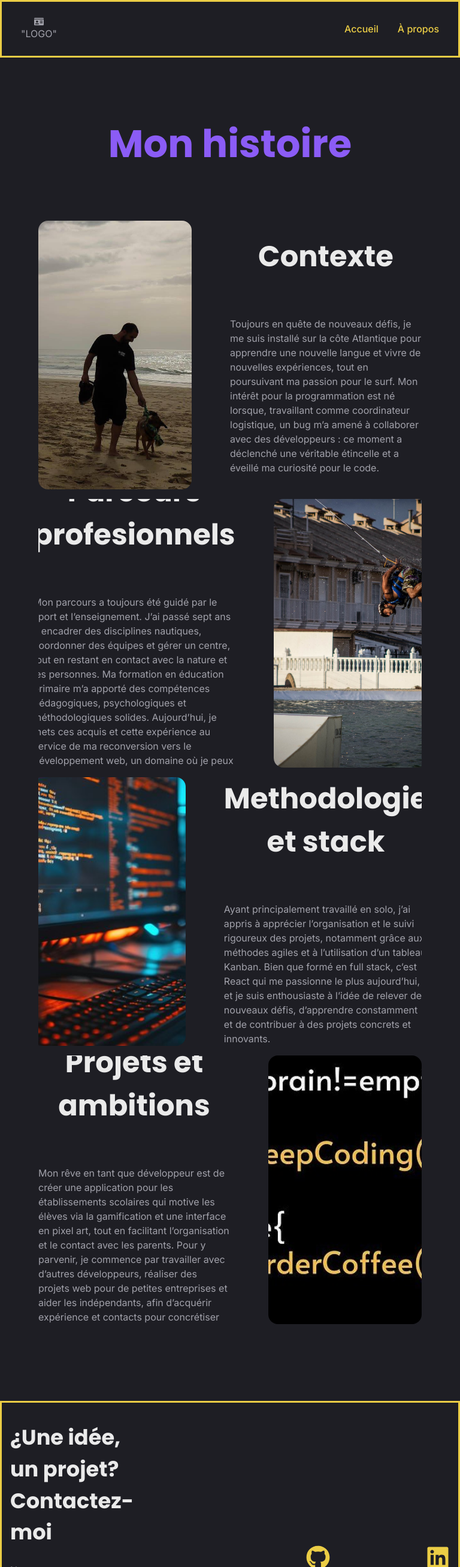
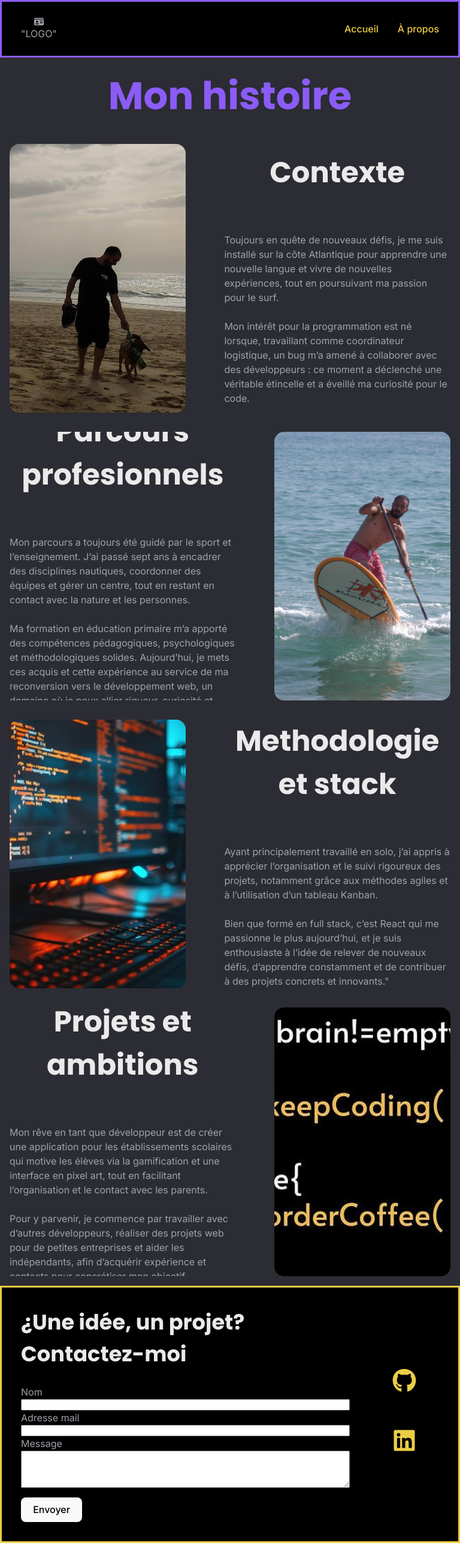
Before and after one commit to AbelMRuso/Portfolio, a React (Vite) app: page /about in a window 768 px wide. Shown: the top 2613 px of the page at 60% size. After the commit the page ends 2573 px from the top, so only its background shows below. Built offline with nearby package versions, Linux system fonts and the light colour scheme; no server answers; a web font is replaced by a local one.

Commit message:
Version responsive mobile et tablette mise en place

```diff
--- a/src/assets/components/about-section/AboutSection.jsx
+++ b/src/assets/components/about-section/AboutSection.jsx
@@ -1,7 +1,7 @@
 import AboutBlock from "../about-block/AboutBlock";
 import styles from "../about-section/AboutSection.module.scss";
 import imgContext from "../../../../public/images/img-contexte.jpeg";
-import imgParcours from "../../../../public/images/img-parcours2.jpg";
+import imgParcours from "../../../../public/images/img-parcours.jpg";
 import imgStack from "../../../../public/images/img-stack2.jpg";
 import imgAmbitions from "../../../../public/images/img-ambitions.jpg";
 
@@ -14,14 +14,25 @@ function AboutSection() {
                     image={imgContext}
                     title={"Contexte"}
                     text={
-                        "Toujours en quête de nouveaux défis, je me suis installé sur la côte Atlantique pour apprendre une nouvelle langue et vivre de nouvelles expériences, tout en poursuivant ma passion pour le surf. Mon intérêt pour la programmation est né lorsque, travaillant comme coordinateur logistique, un bug m’a amené à collaborer avec des développeurs : ce moment a déclenché une véritable étincelle et a éveillé ma curiosité pour le code."
+                        <>
+                            Toujours en quête de nouveaux défis, je me suis installé sur la côte Atlantique pour apprendre une nouvelle langue et
+                            vivre de nouvelles expériences, tout en poursuivant ma passion pour le surf.<br></br>
+                            <br></br> Mon intérêt pour la programmation est né lorsque, travaillant comme coordinateur logistique, un bug m’a amené à
+                            collaborer avec des développeurs : ce moment a déclenché une véritable étincelle et a éveillé ma curiosité pour le code.
+                        </>
                     }
                 />
                 <AboutBlock
                     image={imgParcours}
                     title={"Parcours profesionnels"}
                     text={
-                        "Mon parcours a toujours été guidé par le sport et l’enseignement. J’ai passé sept ans à encadrer des disciplines nautiques, coordonner des équipes et gérer un centre, tout en restant en contact avec la nature et les personnes. Ma formation en éducation primaire m’a apporté des compétences pédagogiques, psychologiques et méthodologiques solides. Aujourd’hui, je mets ces acquis et cette expérience au service de ma reconversion vers le développement web, un domaine où je peux allier rigueur, curiosité et goût pour les défis."
+                        <>
+                            Mon parcours a toujours été guidé par le sport et l’enseignement. J’ai passé sept ans à encadrer des disciplines
+                            nautiques, coordonner des équipes et gérer un centre, tout en restant en contact avec la nature et les personnes.<br></br>
+                            <br></br> Ma formation en éducation primaire m’a apporté des compétences pédagogiques, psychologiques et méthodologiques
+                            solides. Aujourd’hui, je mets ces acquis et cette expérience au service de ma reconversion vers le développement web, un
+                            domaine où je peux allier rigueur, curiosité et goût pour les défis."
+                        </>
                     }
                     reverse
                 />
@@ -29,14 +40,24 @@ function AboutSection() {
                     image={imgStack}
                     title={"Methodologie et stack"}
                     text={
-                        "Ayant principalement travaillé en solo, j’ai appris à apprécier l’organisation et le suivi rigoureux des projets, notamment grâce aux méthodes agiles et à l’utilisation d’un tableau Kanban. Bien que formé en full stack, c’est React qui me passionne le plus aujourd’hui, et je suis enthousiaste à l’idée de relever de nouveaux défis, d’apprendre constamment et de contribuer à des projets concrets et innovants."
+                        <>
+                            Ayant principalement travaillé en solo, j’ai appris à apprécier l’organisation et le suivi rigoureux des projets,
+                            notamment grâce aux méthodes agiles et à l’utilisation d’un tableau Kanban.<br></br>
+                            <br></br> Bien que formé en full stack, c’est React qui me passionne le plus aujourd’hui, et je suis enthousiaste à l’idée
+                            de relever de nouveaux défis, d’apprendre constamment et de contribuer à des projets concrets et innovants."
+                        </>
                     }
                 />
                 <AboutBlock
                     image={imgAmbitions}
                     title={"Projets et ambitions"}
                     text={
-                        "Mon rêve en tant que développeur est de créer une application pour les établissements scolaires qui motive les élèves via la gamification et une interface en pixel art, tout en facilitant l’organisation et le contact avec les parents. Pour y parvenir, je commence par travailler avec d’autres développeurs, réaliser des projets web pour de petites entreprises et aider les indépendants, afin d’acquérir expérience et contacts pour concrétiser mon objectif."
+                        <>
+                            Mon rêve en tant que développeur est de créer une application pour les établissements scolaires qui motive les élèves via
+                            la gamification et une interface en pixel art, tout en facilitant l’organisation et le contact avec les parents.<br></br>
+                            <br></br> Pour y parvenir, je commence par travailler avec d’autres développeurs, réaliser des projets web pour de petites
+                            entreprises et aider les indépendants, afin d’acquérir expérience et contacts pour concrétiser mon objectif.
+                        </>
                     }
                     reverse
                 />
--- a/src/assets/components/about-section/AboutSection.module.scss
+++ b/src/assets/components/about-section/AboutSection.module.scss
@@ -5,7 +5,8 @@
     width: 100%;
     padding: 4em;
     gap: 1em;
-    margin: 2em 0;
+    padding: 2em 4em;
+    background-color: var(--color-bg-secondary);
 }
 
 .contenair h1 {
@@ -22,3 +23,18 @@
         margin-bottom: 0;
     }
 }
+
+@media (min-width: 768px) and (max-width: 1023px) {
+    .contenair {
+        padding: 1em;
+        gap: 2em;
+    }
+
+    .contenair h1 {
+        margin-bottom: 0;
+    }
+
+    .text {
+        gap: 1em;
+    }
+}
--- a/src/assets/components/footer/Footer.module.scss
+++ b/src/assets/components/footer/Footer.module.scss
@@ -2,19 +2,20 @@
     display: flex;
     justify-content: center;
     align-items: center;
-    gap: 18em;
+    gap: 16em;
     width: 100%;
     height: auto;
     border: solid var(--color-link);
     padding: 2em;
-    margin-top: 4em;
+    background-color: black;
 }
 
 .liensContenair {
     display: flex;
-    align-items: end;
-    gap: 4em;
+    align-items: center;
+    justify-content: space-around;
     font-size: 2.5em;
+    width: 20%;
 }
 
 @media (max-width: 767px) {
@@ -24,3 +25,15 @@
         gap: 3em;
     }
 }
+
+@media (min-width: 768px) and (max-width: 1023px) {
+    .footerContenair {
+        gap: 2em;
+    }
+
+    .liensContenair {
+        flex-direction: column;
+        gap: 1em;
+        width: 20%;
+    }
+}
--- a/src/assets/components/header/Header.module.scss
+++ b/src/assets/components/header/Header.module.scss
@@ -3,8 +3,9 @@
     justify-content: space-between;
     align-items: center;
     height: 6em;
-    border: solid var(--color-link);
+    border: solid var(--color-accent);
     padding: 2em;
+    background-color: black;
 }
 
 .navContenair {
--- a/src/assets/components/hero/Hero.module.scss
+++ b/src/assets/components/hero/Hero.module.scss
@@ -1,9 +1,9 @@
 .contenair {
     display: flex;
-    justify-content: center;
+    justify-content: space-around;
     align-items: center;
-    gap: 14em;
-    margin: 4em;
+    gap: 8em;
+    margin: 2em 0;
     padding: 2em;
 }
 
--- a/src/assets/components/modal/Modal.module.scss
+++ b/src/assets/components/modal/Modal.module.scss
@@ -83,3 +83,11 @@
         font-size: 0.7em;
     }
 }
+
+@media (min-width: 768px) and (max-width: 1023px) {
+    .modal {
+        width: 90%;
+        height: 90%;
+        font-size: 0.9em;
+    }
+}
--- a/src/assets/components/projectSection/ProjectSection.module.scss
+++ b/src/assets/components/projectSection/ProjectSection.module.scss
@@ -16,4 +16,6 @@
     flex-direction: row;
     flex-wrap: wrap;
     gap: 4em;
+    padding: 0.5em;
+    padding-bottom: 4em;
 }
--- a/src/assets/components/stackSection/StackSection.module.scss
+++ b/src/assets/components/stackSection/StackSection.module.scss
@@ -7,8 +7,9 @@
 .contenair {
     display: grid;
     grid-template-columns: 1fr 1fr;
-    gap: 16em;
-    width: 100%;
+    justify-content: space-around;
+    gap: 8em;
+    width: auto;
     margin-top: 2em;
 }
 
--- a/src/assets/pages/Home.module.scss
+++ b/src/assets/pages/Home.module.scss
@@ -2,4 +2,5 @@
     display: flex;
     flex-direction: column;
     align-items: center;
+    background-color: var(--color-bg-secondary);
 }
--- a/src/index.css
+++ b/src/index.css
@@ -37,13 +37,15 @@ a:hover {
 }
 
 body {
-    max-width: 100em;
+    width: 100%;
     min-height: 100vh;
     line-height: 1.5;
     background-color: var(--color-bg);
     color: var(--color-text-secondary);
+    background-color: whitesmoke;
     font-family: "Inter", system-ui, sans-serif;
-    margin: 0 auto;
+    margin: 0;
+    padding: 0;
 }
 
 h1 {
```
